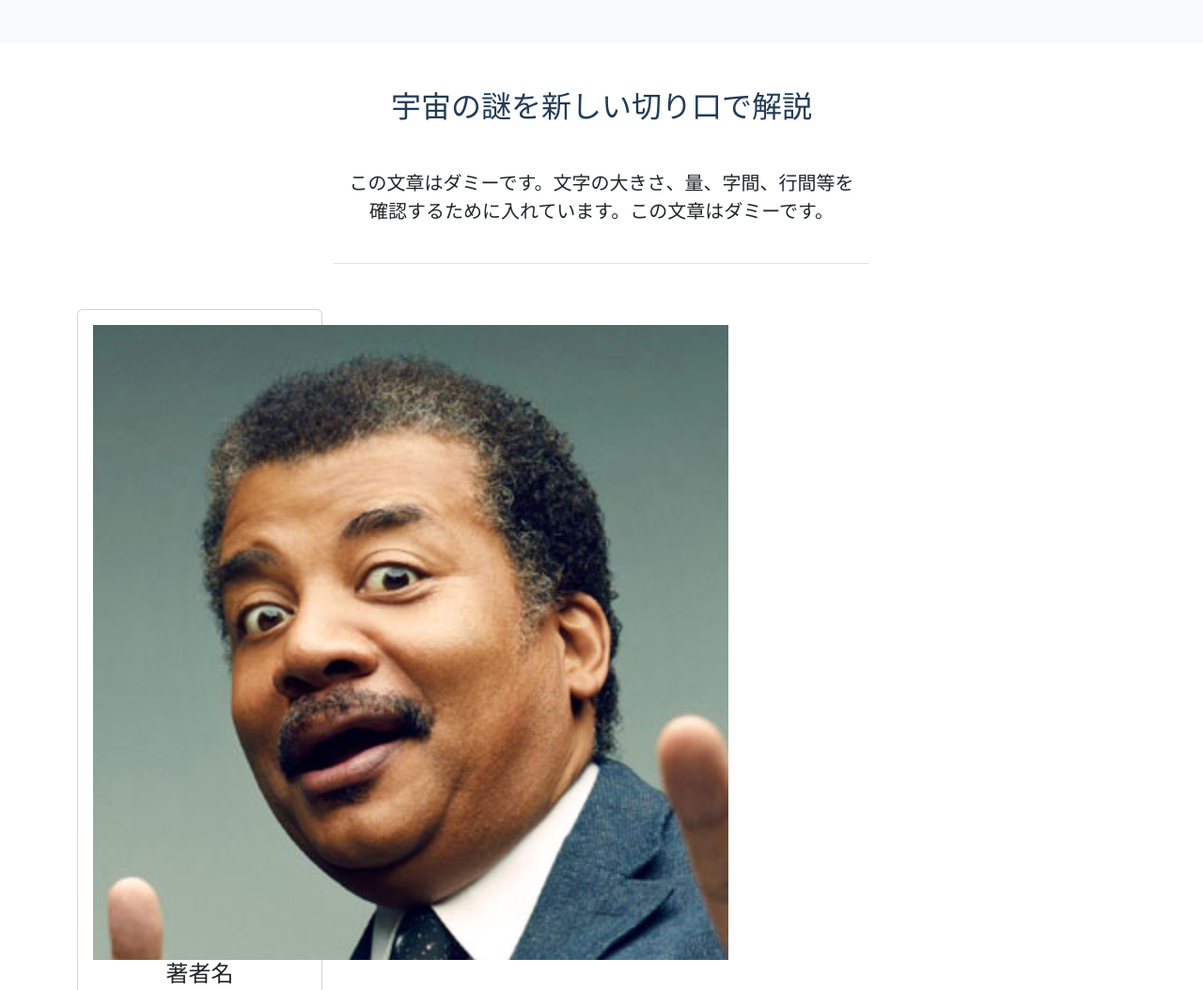
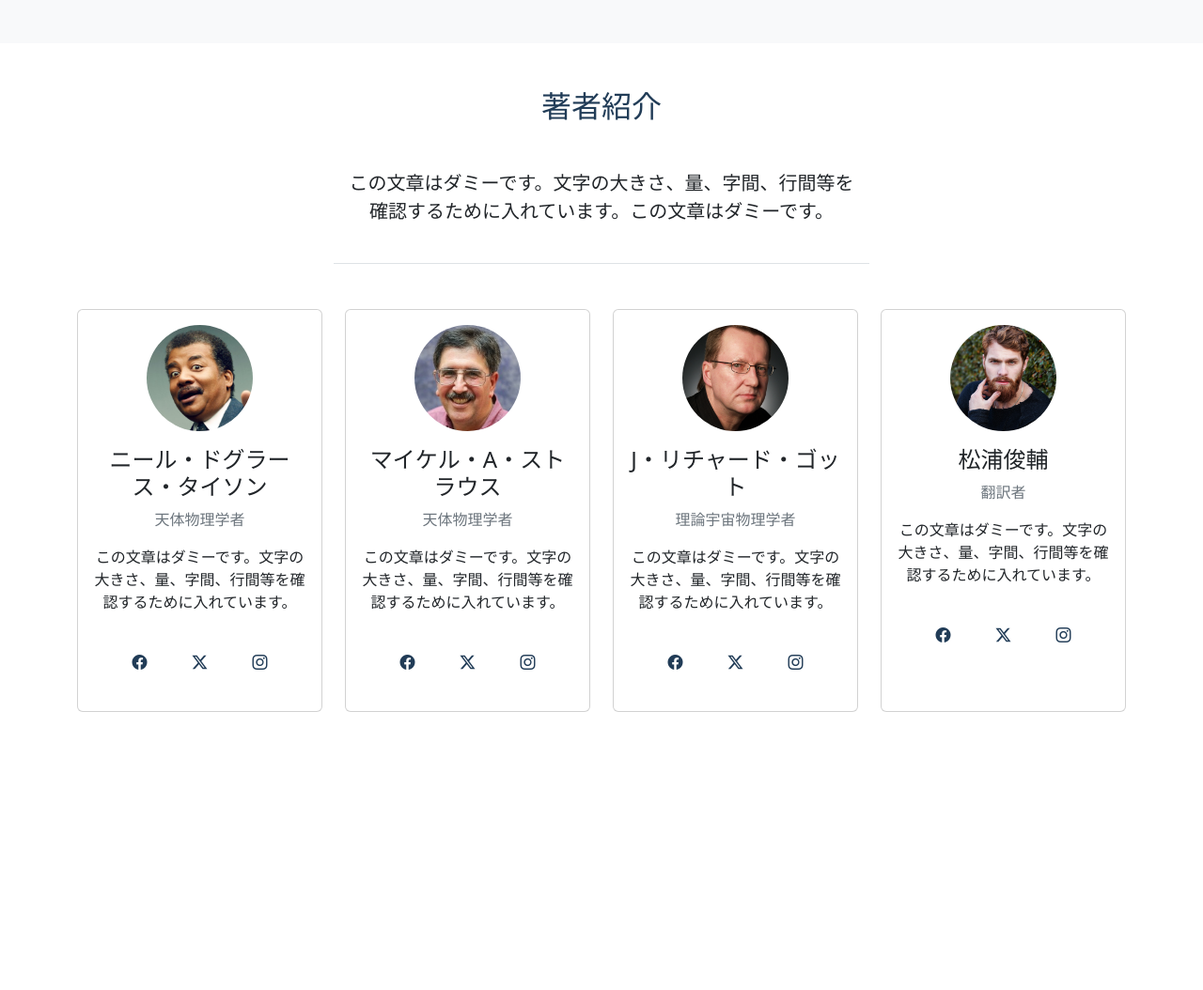
Before and after one commit to gonbeisjk/202408_bootstrap, a plain HTML site: page index.html in a window 1280 px wide. Shown: the part 1835-2889 px from the top of the page at 94% size. After the commit the page ends 2641 px from the top, so only its background shows below. Drawn offline with nearby package versions, Linux system fonts and the light colour scheme.

Commit message:
著者紹介のセクションまで完成

```diff
--- a/index.html
+++ b/index.html
@@ -139,7 +139,8 @@
           <div class="accordion about-attractions" id="about-group">
             <div class="accordion-item">
               <h3 class="accordion-header">
-                <button type="button" class="accordion-button" data-bs-toggle="collapse" data-bs-target="#about-truth">胸おどる宇宙の真実</button>
+                <button type="button" class="accordion-button" data-bs-toggle="collapse"
+                  data-bs-target="#about-truth">胸おどる宇宙の真実</button>
               </h3>
               <div class="accordion-collapse collapse show" id="about-truth" data-bs-parent="#about-group">
                 <div class="accordion-body">
@@ -149,7 +150,8 @@
             </div>
             <div class="accordion-item">
               <h3 class="accordion-header">
-                <button type="button" class="accordion-button collapsed" data-bs-toggle="collapse" data-bs-target="#about-knowledge">圧倒的なナレッジ</button>
+                <button type="button" class="accordion-button collapsed" data-bs-toggle="collapse"
+                  data-bs-target="#about-knowledge">圧倒的なナレッジ</button>
               </h3>
               <div class="accordion-collapse collapse" id="about-knowledge" data-bs-parent="#about-group">
                 <div class="accordion-body">
@@ -159,7 +161,8 @@
             </div>
             <div class="accordion-item">
               <h3 class="accordion-header">
-                <button type="button" class="accordion-button collapsed" data-bs-toggle="collapse" data-bs-target="#about-insight">新たな洞察</button>
+                <button type="button" class="accordion-button collapsed" data-bs-toggle="collapse"
+                  data-bs-target="#about-insight">新たな洞察</button>
               </h3>
               <div class="accordion-collapse collapse" id="about-insight" data-bs-parent="#about-group">
                 <div class="accordion-body">
@@ -178,7 +181,7 @@
       <div class="row justify-content-center">
         <div class="col-md-6 border-bottom mb-5 pb-4">
           <header>
-            <h2 class="text-primary mb-5">宇宙の謎を新しい切り口で解説</h2>
+            <h2 class="text-primary mb-5">著者紹介</h2>
             <p class="lead">この文章はダミーです。文字の大きさ、量、字間、行間等を確認するために入れています。この文章はダミーです。</p>
           </header>
         </div>
@@ -187,21 +190,63 @@
         <div class="col-lg-3 col-md-6 mb-4 mb-lg-0">
           <div class="card authors-card">
             <div class="card-body">
-              <img src="img/person1.jpg" alt="">
-              <h3 class="h4">著者名</h3>
-              <p class="text-secondary">肩書</p>
-              <p>ダミー文章</p>
+              <img src="img/person1.jpg" alt="ニール・ドグラース・タイソン" class="img-fluid rounded-circle w-50 mb-3">
+              <h3 class="h4">ニール・ドグラース・タイソン</h3>
+              <p class="text-secondary">天体物理学者</p>
+              <p>この文章はダミーです。文字の大きさ、量、字間、行間等を確認するために入れています。</p>
               <div class="d-flex justify-content-center">
-                <a href="#" target="_blank"><i class="bi bi-facebook"></i></a>
-                <a href="#" target="_blank"><i class="bi bi-twitter-x"></i></a>
-                <a href="#" target="_blank"><i class="bi bi-instagram"></i></a>
+                <a href="#" target="_blank" class="p-4"><i class="bi bi-facebook"></i></a>
+                <a href="#" target="_blank" class="p-4"><i class="bi bi-twitter-x"></i></a>
+                <a href="#" target="_blank" class="p-4"><i class="bi bi-instagram"></i></a>
               </div>
             </div>
           </div>
         </div>
-        <div class="col-lg-3 col-md-6 mb-4 mb-lg-0"></div>
-        <div class="col-lg-3 col-md-6 mb-4 mb-md-0"></div>
-        <div class="col-lg-3 col-md-6"></div>
+        <div class="col-lg-3 col-md-6 mb-4 mb-lg-0">
+          <div class="card authors-card">
+            <div class="card-body">
+              <img src="img/person2.jpg" alt="マイケル・A・ストラウス" class="img-fluid rounded-circle w-50 mb-3">
+              <h3 class="h4">マイケル・A・ストラウス</h3>
+              <p class="text-secondary">天体物理学者</p>
+              <p>この文章はダミーです。文字の大きさ、量、字間、行間等を確認するために入れています。</p>
+              <div class="d-flex justify-content-center">
+                <a href="#" target="_blank" class="p-4"><i class="bi bi-facebook"></i></a>
+                <a href="#" target="_blank" class="p-4"><i class="bi bi-twitter-x"></i></a>
+                <a href="#" target="_blank" class="p-4"><i class="bi bi-instagram"></i></a>
+              </div>
+            </div>
+          </div>
+        </div>
+        <div class="col-lg-3 col-md-6 mb-4 mb-md-0">
+          <div class="card authors-card">
+            <div class="card-body">
+              <img src="img/person3.jpg" alt="J・リチャード・ゴット" class="img-fluid rounded-circle w-50 mb-3">
+              <h3 class="h4">J・リチャード・ゴット</h3>
+              <p class="text-secondary">理論宇宙物理学者</p>
+              <p>この文章はダミーです。文字の大きさ、量、字間、行間等を確認するために入れています。</p>
+              <div class="d-flex justify-content-center">
+                <a href="#" target="_blank" class="p-4"><i class="bi bi-facebook"></i></a>
+                <a href="#" target="_blank" class="p-4"><i class="bi bi-twitter-x"></i></a>
+                <a href="#" target="_blank" class="p-4"><i class="bi bi-instagram"></i></a>
+              </div>
+            </div>
+          </div>
+        </div>
+        <div class="col-lg-3 col-md-6">
+          <div class="card authors-card">
+            <div class="card-body">
+              <img src="img/person4.jpg" alt="松浦俊輔" class="img-fluid rounded-circle w-50 mb-3">
+              <h3 class="h4">松浦俊輔</h3>
+              <p class="text-secondary">翻訳者</p>
+              <p>この文章はダミーです。文字の大きさ、量、字間、行間等を確認するために入れています。</p>
+              <div class="d-flex justify-content-center">
+                <a href="#" target="_blank" class="p-4"><i class="bi bi-facebook"></i></a>
+                <a href="#" target="_blank" class="p-4"><i class="bi bi-twitter-x"></i></a>
+                <a href="#" target="_blank" class="p-4"><i class="bi bi-instagram"></i></a>
+              </div>
+            </div>
+          </div>
+        </div>
       </div>
     </div>
   </section>
--- a/scss/_top.scss
+++ b/scss/_top.scss
@@ -22,7 +22,7 @@
 }
 
 .about {
-  .accordion-button:not(.collapsed){
+  .accordion-button:not(.collapsed) {
     background-color: $primary;
     color: #fff;
 
@@ -31,3 +31,9 @@
     }
   }
 }
+
+.authors {
+  &-card {
+    height: 100%;
+  }
+}
```
Also changed, not shown: css/style.css, 1 other file.
